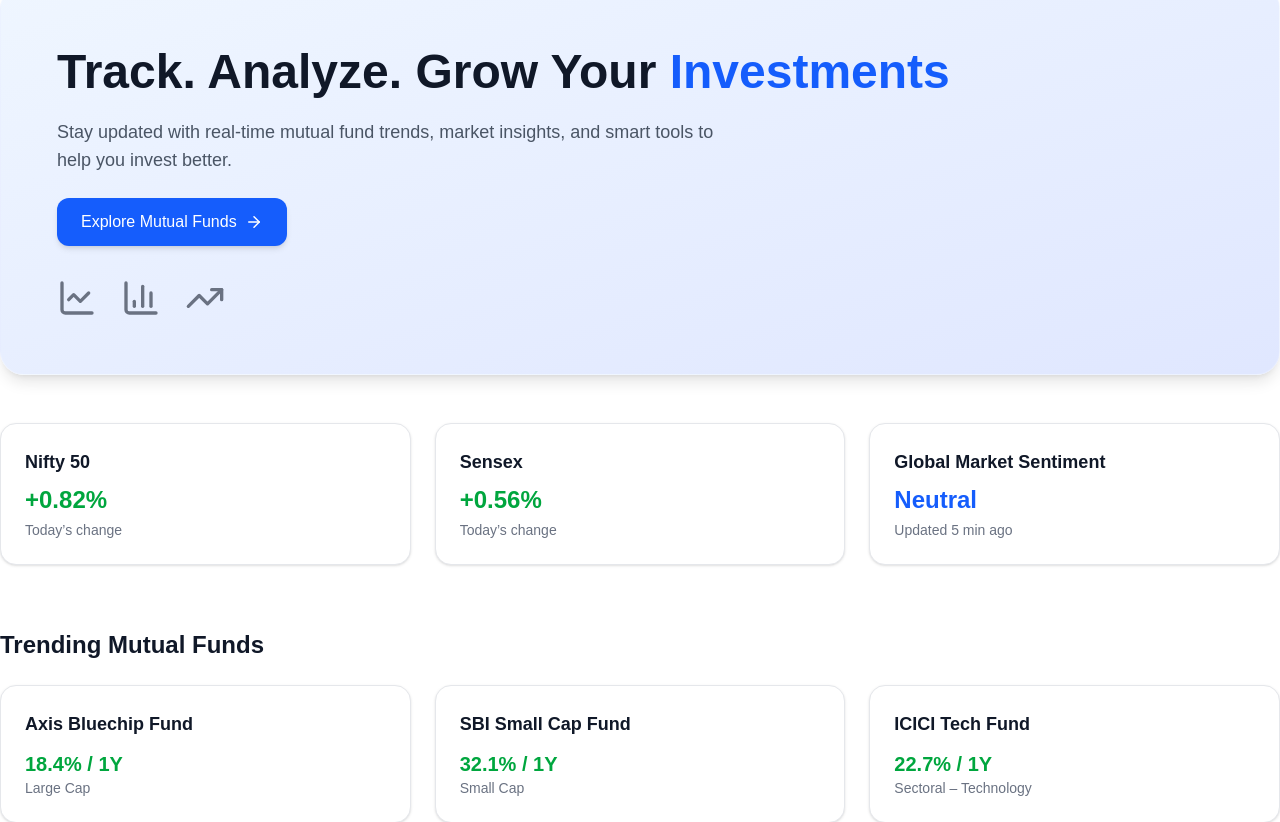
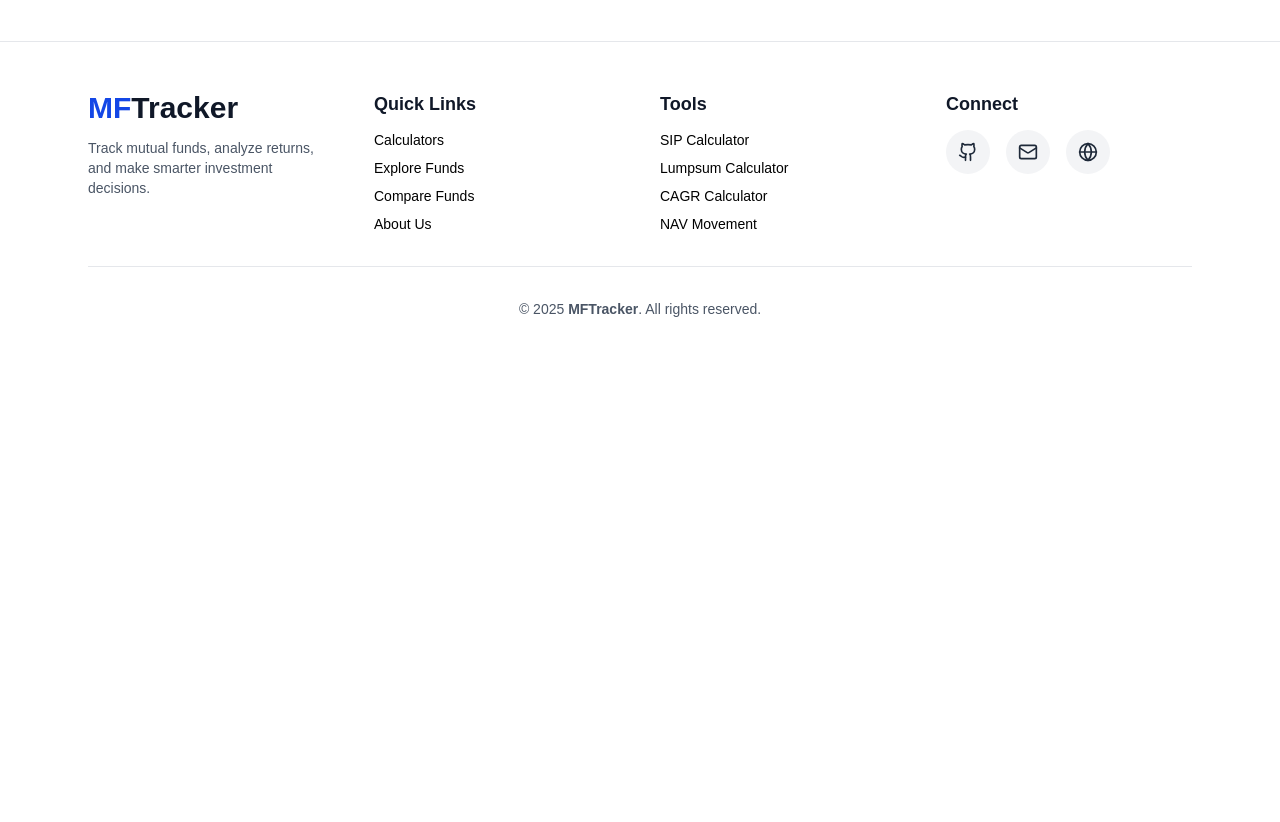
Before and after one commit to mithalesh-mk/fundBank-app, a Next.js app: page / in a window 1280 px wide. Shown: the part 903-1725 px from the top of the page. After the commit the page ends 1270 px from the top, so only its background shows below. Built offline with nearby package versions, Linux system fonts and the light colour scheme.

Commit message:
home page layout

```diff
--- a/app/page.tsx
+++ b/app/page.tsx
@@ -7,89 +7,6 @@ export default function Home() {
   return (
     <div className="mb-6 md:mb-6 md:py-4">
       <Hero/>
-      {/* Hero Section */}
-      <section className="mt-10 bg-linear-to-br from-blue-50 to-indigo-100 dark:from-gray-800 dark:to-gray-900 rounded-3xl p-8 md:p-14 shadow-lg border border-white/20 dark:border-gray-700 transition">
-
-        <h1 className="text-4xl md:text-5xl font-extrabold text-gray-900 dark:text-white leading-tight">
-          Track. Analyze. Grow Your <span className="text-blue-600 dark:text-blue-400">Investments</span>
-        </h1>
-
-        <p className="mt-4 text-gray-600 dark:text-gray-300 text-lg max-w-2xl">
-          Stay updated with real-time mutual fund trends, market insights, and smart tools to help you invest better.
-        </p>
-
-        <button className="mt-6 px-6 py-3 text-white bg-blue-600 hover:bg-blue-700 rounded-xl shadow-md flex items-center gap-2 transition font-medium">
-          Explore Mutual Funds <ArrowRight size={18} />
-        </button>
-
-        {/* Decorative Chart Illustration */}
-        <div className="mt-8 flex gap-6 text-gray-500 dark:text-gray-400">
-          <LineChart className="w-10 h-10" />
-          <BarChart3 className="w-10 h-10" />
-          <TrendingUp className="w-10 h-10" />
-        </div>
-      </section>
-
-      {/* Market Stats */}
-      <section className="mt-12 grid md:grid-cols-3 gap-6">
-        <div className="p-6 bg-white dark:bg-gray-900 rounded-2xl shadow border border-gray-200 dark:border-gray-800">
-          <h3 className="text-lg font-semibold text-gray-900 dark:text-gray-100">Nifty 50</h3>
-          <p className="text-2xl font-bold text-green-600 mt-2">+0.82%</p>
-          <p className="text-sm text-gray-500 dark:text-gray-400 mt-1">Today’s change</p>
-        </div>
-
-        <div className="p-6 bg-white dark:bg-gray-900 rounded-2xl shadow border border-gray-200 dark:border-gray-800">
-          <h3 className="text-lg font-semibold text-gray-900 dark:text-gray-100">Sensex</h3>
-          <p className="text-2xl font-bold text-green-600 mt-2">+0.56%</p>
-          <p className="text-sm text-gray-500 dark:text-gray-400 mt-1">Today’s change</p>
-        </div>
-
-        <div className="p-6 bg-white dark:bg-gray-900 rounded-2xl shadow border border-gray-200 dark:border-gray-800">
-          <h3 className="text-lg font-semibold text-gray-900 dark:text-gray-100">
-            Global Market Sentiment
-          </h3>
-          <p className="text-2xl font-bold text-blue-600 mt-2">Neutral</p>
-          <p className="text-sm text-gray-500 dark:text-gray-400 mt-1">Updated 5 min ago</p>
-        </div>
-      </section>
-
-      {/* Trending Mutual Funds */}
-      <section className="mt-16">
-        <h2 className="text-2xl font-bold text-gray-900 dark:text-gray-100">
-          Trending Mutual Funds
-        </h2>
-
-        <div className="grid sm:grid-cols-2 lg:grid-cols-3 gap-6 mt-6">
-
-          {/* Card 1 */}
-          <div className="p-6 bg-white dark:bg-gray-900 rounded-2xl shadow hover:shadow-lg transition border border-gray-200 dark:border-gray-800 cursor-pointer">
-            <h3 className="text-lg font-semibold text-gray-900 dark:text-gray-100">
-              Axis Bluechip Fund
-            </h3>
-            <p className="text-green-600 font-bold mt-3 text-xl">18.4% / 1Y</p>
-            <p className="text-sm text-gray-500 dark:text-gray-400">Large Cap</p>
-          </div>
-
-          {/* Card 2 */}
-          <div className="p-6 bg-white dark:bg-gray-900 rounded-2xl shadow hover:shadow-lg transition border border-gray-200 dark:border-gray-800 cursor-pointer">
-            <h3 className="text-lg font-semibold text-gray-900 dark:text-gray-100">
-              SBI Small Cap Fund
-            </h3>
-            <p className="text-green-600 font-bold mt-3 text-xl">32.1% / 1Y</p>
-            <p className="text-sm text-gray-500 dark:text-gray-400">Small Cap</p>
-          </div>
-
-          {/* Card 3 */}
-          <div className="p-6 bg-white dark:bg-gray-900 rounded-2xl shadow hover:shadow-lg transition border border-gray-200 dark:border-gray-800 cursor-pointer">
-            <h3 className="text-lg font-semibold text-gray-900 dark:text-gray-100">
-              ICICI Tech Fund
-            </h3>
-            <p className="text-green-600 font-bold mt-3 text-xl">22.7% / 1Y</p>
-            <p className="text-sm text-gray-500 dark:text-gray-400">Sectoral – Technology</p>
-          </div>
-
-        </div>
-      </section>
 
     </div>
   );
```
